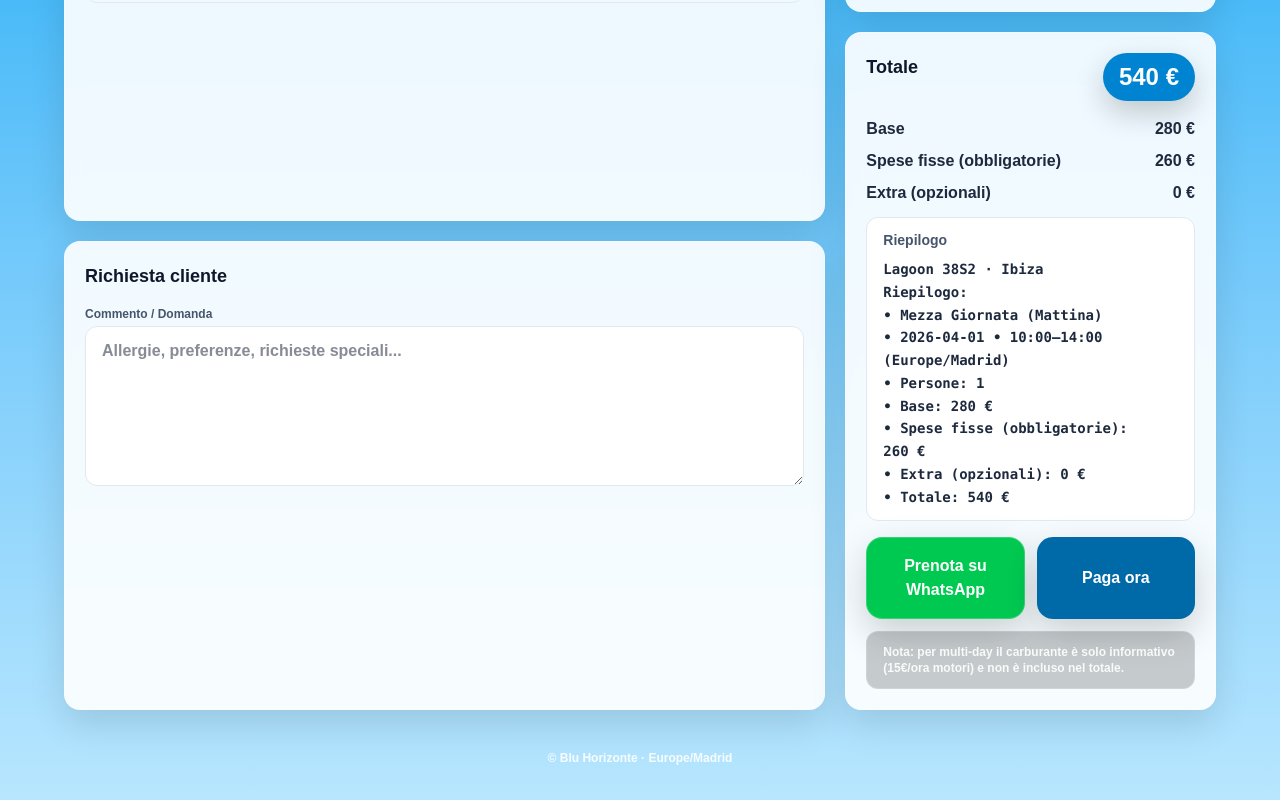
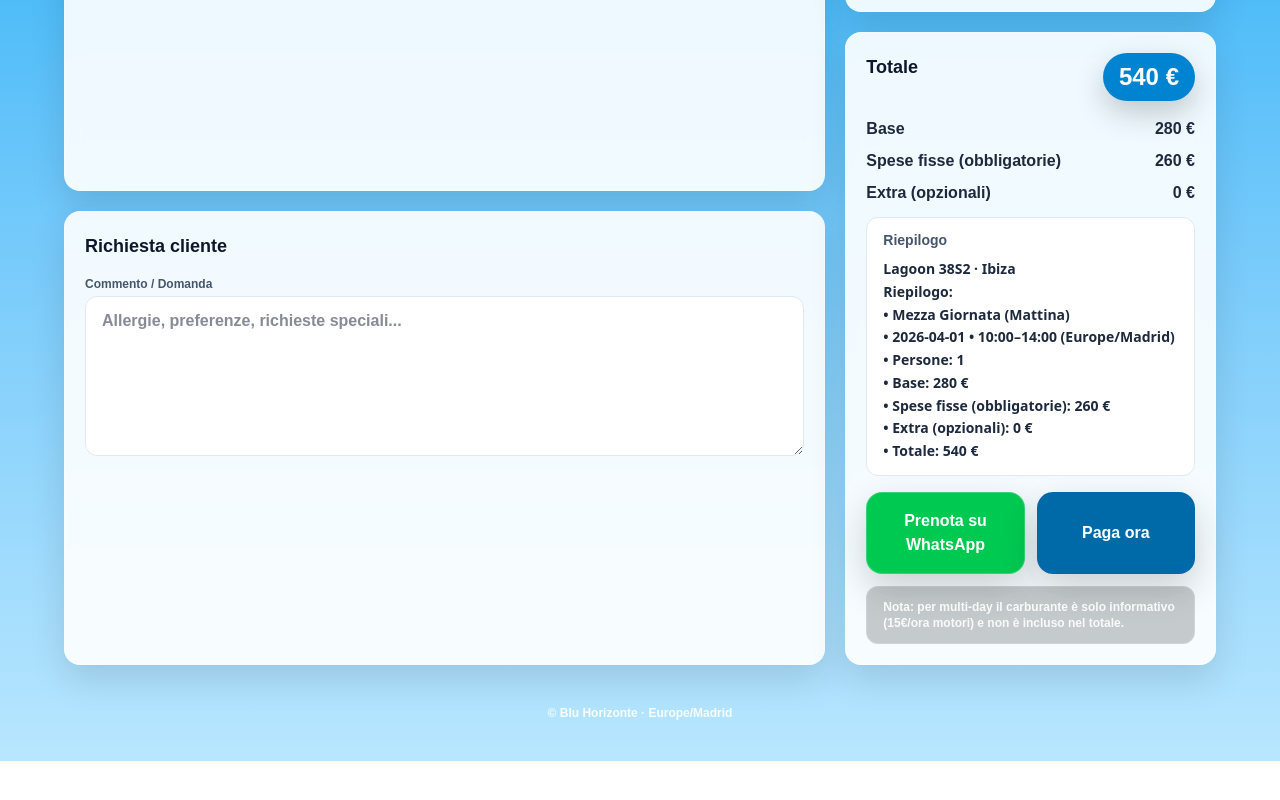
Before and after one commit to renan-market/barca-app, a Next.js app: page / in a window 1280 px wide. Shown: the part 1542-2342 px from the top of the page. After the commit the page ends 2303 px from the top, so only its background shows below. Built offline with nearby package versions, Linux system fonts and the light colour scheme.

Commit message:
UI: apply consistent font to Total card.

```diff
--- a/app/globals.css
+++ b/app/globals.css
@@ -3,13 +3,6 @@
 :root {
   --background: #ffffff;
   --foreground: #171717;
-}
-
-@theme inline {
-  --color-background: var(--background);
-  --color-foreground: var(--foreground);
-  --font-sans: var(--font-geist-sans);
-  --font-mono: var(--font-geist-mono);
 }
 
 @media (prefers-color-scheme: dark) {
--- a/app/page.tsx
+++ b/app/page.tsx
@@ -1937,7 +1937,7 @@ export default function Page() {
 
                 <div className="mt-3 rounded-xl border border-slate-200 bg-white px-4 py-3">
                   <div className="text-sm font-extrabold text-slate-600">{t.summary}</div>
-                  <pre className="mt-2 whitespace-pre-wrap text-sm font-extrabold text-slate-800 leading-relaxed">
+                  <pre className="mt-2 whitespace-pre-wrap text-sm font-extrabold text-slate-800 leading-relaxed font-sans">
                     {summaryText}
                   </pre>
                 </div>
```
